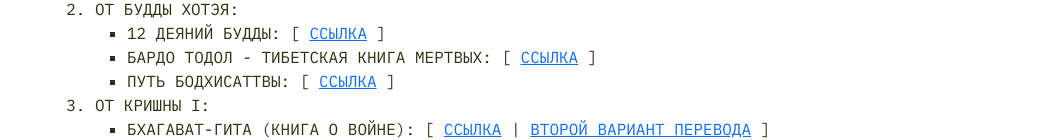
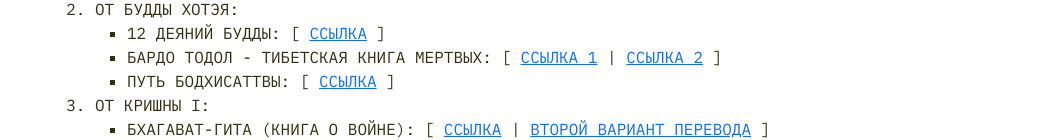
Before and after one commit to vsepohui/rupana, a plain HTML site: page index.html in a window 1280 px wide. Shown: the part 953-1093 px from the top of the page, without its empty margins (63-1117 px from the left). Drawn offline with Linux system fonts and the light colour scheme.

Commit message:
add book

```diff
--- a/index.html
+++ b/index.html
@@ -73,7 +73,7 @@
 							ОТ БУДДЫ ХОТЭЯ:<br/>
 							<ul>
 								<li>12 ДЕЯНИЙ БУДДЫ: [ <a href="https://abhidharma.ru/A/Buddha/Content/Shakya.htm">ССЫЛКА</a> ]</li>
-								<li>БАРДО ТОДОЛ - ТИБЕТСКАЯ КНИГА МЕРТВЫХ: [ <a href="https://libking.ru/books/religion-/religion-rel/154378-bardo-todol-tibetskaya-kniga-mertvyh.html">ССЫЛКА</a> ]</li>
+								<li>БАРДО ТОДОЛ - ТИБЕТСКАЯ КНИГА МЕРТВЫХ: [ <a href="https://trunaev.ru/books/others/%D0%91%D0%B0%D1%80%D0%B4%D0%BE%20%D0%A2%D0%BE%D0%B4%D0%BE%D0%BB%20-%20%D0%A2%D0%B8%D0%B1%D0%B5%D1%82%D1%81%D0%BA%D0%B0%D1%8F%20%D0%9A%D0%BD%D0%B8%D0%B3%D0%B0%20%D0%9C%D0%B5%D1%80%D1%82%D0%B2%D1%8B%D1%85.html">ССЫЛКА 1</a> | <a href="https://libking.ru/books/religion-/religion-rel/154378-bardo-todol-tibetskaya-kniga-mertvyh.html">ССЫЛКА 2</a> ]</li>
 								<li>ПУТЬ БОДХИСАТТВЫ: [ <a href="https://libking.ru/books/religion-/religion-self/216261-shantideva-put-bodhisattvy-bodhicharya-avatara.html#read">ССЫЛКА</a> ]</li>
 							</ul>
 						</li>
```
